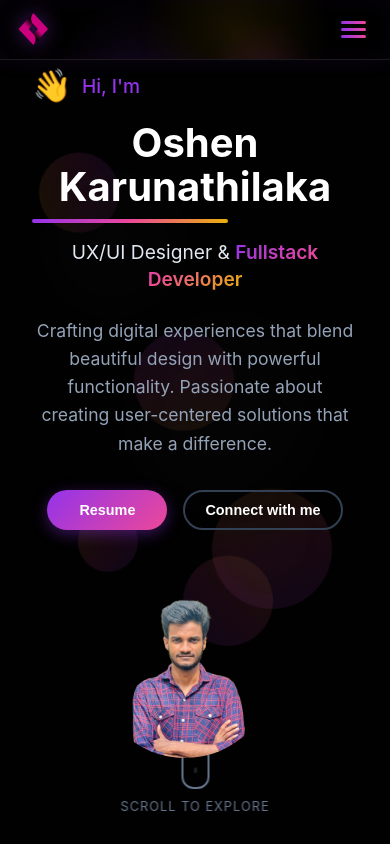
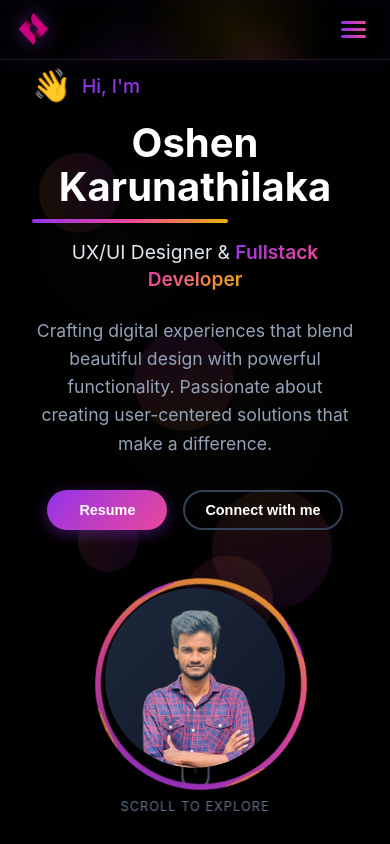
Before and after one commit to Oshenkarunathilaka/My-Portfolio, a React (Vite) app: page / in a window 390 px wide. Shown: the top 844 px of the page. Built offline with nearby package versions, Linux system fonts and the light colour scheme.

Commit message:
linking nav bar

```diff
--- a/src/components/About/About.jsx
+++ b/src/components/About/About.jsx
@@ -14,7 +14,7 @@ const About = () => {
       { threshold: 0.1 }
     );
 
-    const aboutSection = document.querySelector('.about-section');
+    const aboutSection = document.querySelector(".about-section");
     if (aboutSection) {
       observer.observe(aboutSection);
     }
@@ -37,7 +37,10 @@ const About = () => {
   };
 
   return (
-    <section className={`about-section ${isVisible ? 'animate' : ''}`}>
+    <section
+      id="about"   // ✅ this makes navbar link work
+      className={`about-section ${isVisible ? "animate" : ""}`}
+    >
       <div className="about-background">
         <div className="background-grid"></div>
         <div className="floating-elements">
@@ -80,7 +83,10 @@ const About = () => {
                   <span className="detail-icon">💡</span>
                   <div className="detail-text">
                     <strong>Passion</strong>
-                    <p>Creating digital experiences that blend creativity with functionality. I love turning ideas into reality through design and code.</p>
+                    <p>
+                      Creating digital experiences that blend creativity with functionality.
+                      I love turning ideas into reality through design and code.
+                    </p>
                   </div>
                 </div>
 
@@ -88,7 +94,10 @@ const About = () => {
                   <span className="detail-icon">🚀</span>
                   <div className="detail-text">
                     <strong>Goal</strong>
-                    <p>To become a versatile developer who can bridge the gap between stunning design and robust development.</p>
+                    <p>
+                      To become a versatile developer who can bridge the gap between
+                      stunning design and robust development.
+                    </p>
                   </div>
                 </div>
               </div>
@@ -171,7 +180,9 @@ const About = () => {
 
         {/* Call to Action */}
         <div className="about-cta">
-          <p>Ready to bring your ideas to life with creative design and clean code.</p>
+          <p>
+            Ready to bring your ideas to life with creative design and clean code.
+          </p>
           <button className="cta-button">
             <span>Let's Work Together</span>
             <div className="button-hover-effect"></div>
--- a/src/components/Contact/Contact.jsx
+++ b/src/components/Contact/Contact.jsx
@@ -339,4 +339,6 @@ const Contact = () => {
   );
 };
 
+
+
 export default Contact;
--- a/src/components/Hero/Hero.css
+++ b/src/components/Hero/Hero.css
@@ -352,14 +352,8 @@
 }
 
 /* Hero Visual */
-.profile-pic {
-  width: 100%;
-  height: 100%;
-  object-fit: cover;
-  border-radius: 50%;
-}
-
-/* .hero-visual {
+/* Hero Visual Container */
+.hero-visual {
   flex: 1;
   display: flex;
   justify-content: center;
@@ -369,12 +363,14 @@
   animation: fadeInRight 1s ease-out 0.6s forwards;
 }
 
+/* Profile Container */
 .profile-container {
   position: relative;
   width: 300px;
   height: 300px;
 }
 
+/* Animated Ring Border */
 .profile-ring {
   width: 100%;
   height: 100%;
@@ -387,8 +383,10 @@
   mask-composite: exclude;
   padding: 3px;
   animation: rotate 10s linear infinite;
+  position: relative;
 }
 
+/* Profile Image Container */
 .profile-image {
   position: absolute;
   top: 50%;
@@ -402,40 +400,30 @@
   align-items: center;
   justify-content: center;
   overflow: hidden;
+  box-shadow: 0 10px 30px rgba(0, 0, 0, 0.5);
 }
 
-.code-snippet {
-  background: #0f172a;
-  padding: 20px;
-  border-radius: 10px;
-  border: 1px solid #334155;
-  font-family: 'Fira Code', monospace;
-  font-size: 14px;
-  box-shadow: 0 8px 25px rgba(0, 0, 0, 0.5);
+/* Profile Picture Styling */
+.profile-pic {
+  width: 100%;
+  height: 100%;
+  object-fit: cover;
+  object-position: center;
+  border-radius: 50%;
+  transition: transform 0.3s ease, filter 0.3s ease;
 }
 
-.code-line {
-  display: flex;
-  align-items: center;
-  gap: 4px;
+/* Hover Effects */
+.profile-container:hover .profile-pic {
+  transform: scale(1.05);
+  filter: brightness(1.1) saturate(1.2);
 }
 
-.code-keyword {
-  color: #ec4899;
+.profile-container:hover .profile-ring {
+  animation-duration: 5s;
 }
 
-.code-variable {
-  color: #60a5fa;
-}
-
-.code-operator {
-  color: #94a3b8;
-}
-
-.code-string {
-  color: #10b981;
-}
-
+/* Animations */
 @keyframes rotate {
   from {
     transform: rotate(0deg);
@@ -443,7 +431,64 @@
   to {
     transform: rotate(360deg);
   }
-} */
+}
+
+@keyframes fadeInRight {
+  from {
+    opacity: 0;
+    transform: translateX(50px);
+  }
+  to {
+    opacity: 1;
+    transform: translateX(0);
+  }
+}
+
+/* Responsive Design */
+@media (max-width: 768px) {
+  .profile-container {
+    width: 250px;
+    height: 250px;
+  }
+
+  .profile-image {
+    width: 230px;
+    height: 230px;
+  }
+}
+
+@media (max-width: 480px) {
+  .profile-container {
+    width: 200px;
+    height: 200px;
+  }
+
+  .profile-image {
+    width: 180px;
+    height: 180px;
+  }
+}
+
+/* Additional Visual Enhancements */
+.profile-container::before {
+  content: '';
+  position: absolute;
+  top: -20px;
+  left: -20px;
+  right: -20px;
+  bottom: -20px;
+  background: radial-gradient(circle, rgba(147, 51, 234, 0.1) 0%, transparent 70%);
+  border-radius: 50%;
+  z-index: -1;
+  opacity: 0;
+  transition: opacity 0.3s ease;
+}
+
+.profile-container:hover::before {
+  opacity: 1;
+}
+
+
 
 /* Scroll Indicator */
 .scroll-indicator {
```
